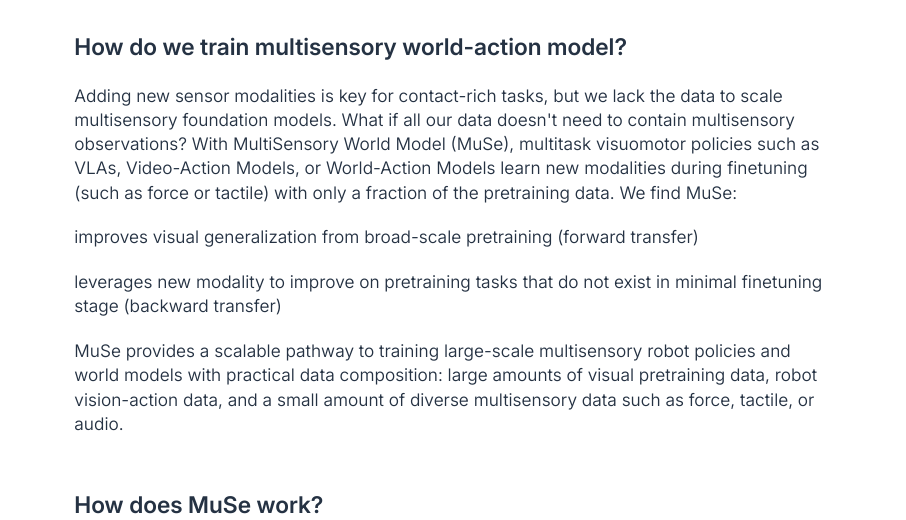
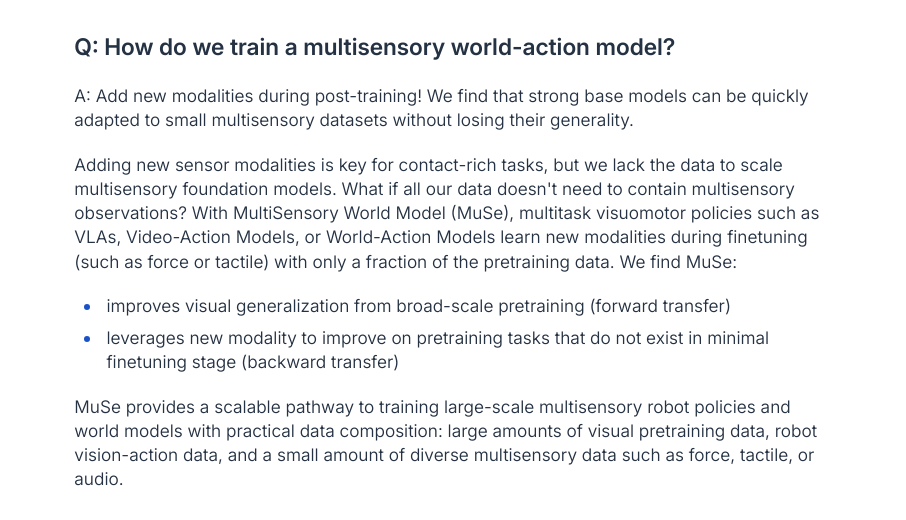
Before and after one commit to jadenvc/multisensory-continual-learning, a plain HTML site: page index.html in a window 1280 px wide. Shown: the part 740-1260 px from the top of the page, without its empty margins (315-1221 px from the left). Drawn offline with Linux system fonts and the light colour scheme.

Commit message:
Overview: Q/A framing and bulleted transfer findings
Co-Authored-By: Claude Opus 5.5 <noreply@anthropic.com>

```diff
--- a/content.js
+++ b/content.js
@@ -127,12 +127,17 @@ window.PAPER_CONTENT = {
     }
   },
   "overview": {
-    "title": "How do we train multisensory world-action model?",
+    "title": "Q: How do we train a multisensory world-action model?",
     "navTitle": "Overview",
     "paragraphs": [
+      "A: Add new modalities during post-training! We find that strong base models can be quickly adapted to small multisensory datasets without losing their generality.",
       "Adding new sensor modalities is key for contact-rich tasks, but we lack the data to scale multisensory foundation models. What if all our data doesn't need to contain multisensory observations? With MultiSensory World Model (MuSe), multitask visuomotor policies such as VLAs, Video-Action Models, or World-Action Models learn new modalities during finetuning (such as force or tactile) with only a fraction of the pretraining data. We find MuSe:",
-      "improves visual generalization from broad-scale pretraining (forward transfer)",
-      "leverages new modality to improve on pretraining tasks that do not exist in minimal finetuning stage (backward transfer)",
+      {
+        "bullets": [
+          "improves visual generalization from broad-scale pretraining (forward transfer)",
+          "leverages new modality to improve on pretraining tasks that do not exist in minimal finetuning stage (backward transfer)"
+        ]
+      },
       "MuSe provides a scalable pathway to training large-scale multisensory robot policies and world models with practical data composition: large amounts of visual pretraining data, robot vision-action data, and a small amount of diverse multisensory data such as force, tactile, or audio."
     ]
   },
@@ -144,7 +149,7 @@ window.PAPER_CONTENT = {
         "videos": [
           {
             "src": "assets/web/method.mp4",
-      "gif": true,
+            "gif": true,
             "alt": "MuSe method overview",
             "title": "MuSe method overview",
             "caption": "",
--- a/index.html
+++ b/index.html
@@ -272,6 +272,10 @@ h2 { font: 600 20px/26px var(--sans); }
 .prose { max-width: var(--reading-width); font: 350 var(--text-size)/var(--text-leading) var(--sans); letter-spacing: 0; }
 .prose a { color: var(--accent); text-decoration: underline; text-underline-offset: 2px; }
 .text-block .prose + .prose { margin-top: var(--block-gap); }
+.bullet-list { margin-bottom: 0; padding-left: 24px; white-space: normal; }
+.bullet-list > li { padding-left: 4px; }
+.bullet-list > li + li { margin-top: 6px; }
+.bullet-list > li::marker { color: var(--accent); }
 .prose mark { color: inherit; background: color-mix(in srgb, var(--accent) 22%, var(--bg)); }
 .ordered-list { margin: 0; padding-left: 24px; font: 350 var(--text-size)/var(--text-leading) var(--sans); }
 .ordered-list > li { padding-left: 4px; }
@@ -732,6 +736,15 @@ document.addEventListener('DOMContentLoaded', () => {
     } else if (paragraphs.length) {
       const text = element('div', 'text-block');
       text.append(...paragraphs.map(paragraph => {
+        if (paragraph?.bullets) {
+          const list = element('ul', 'prose bullet-list');
+          list.append(...paragraph.bullets.map(entry => {
+            const item = element('li');
+            appendText(item, entry);
+            return item;
+          }));
+          return list;
+        }
         const node = element('p', 'prose');
         appendText(node, typeof paragraph === 'string' ? paragraph.trim() : paragraph);
         return node;
```
Also changed, not shown: preview.html (+13 -0 lines).
